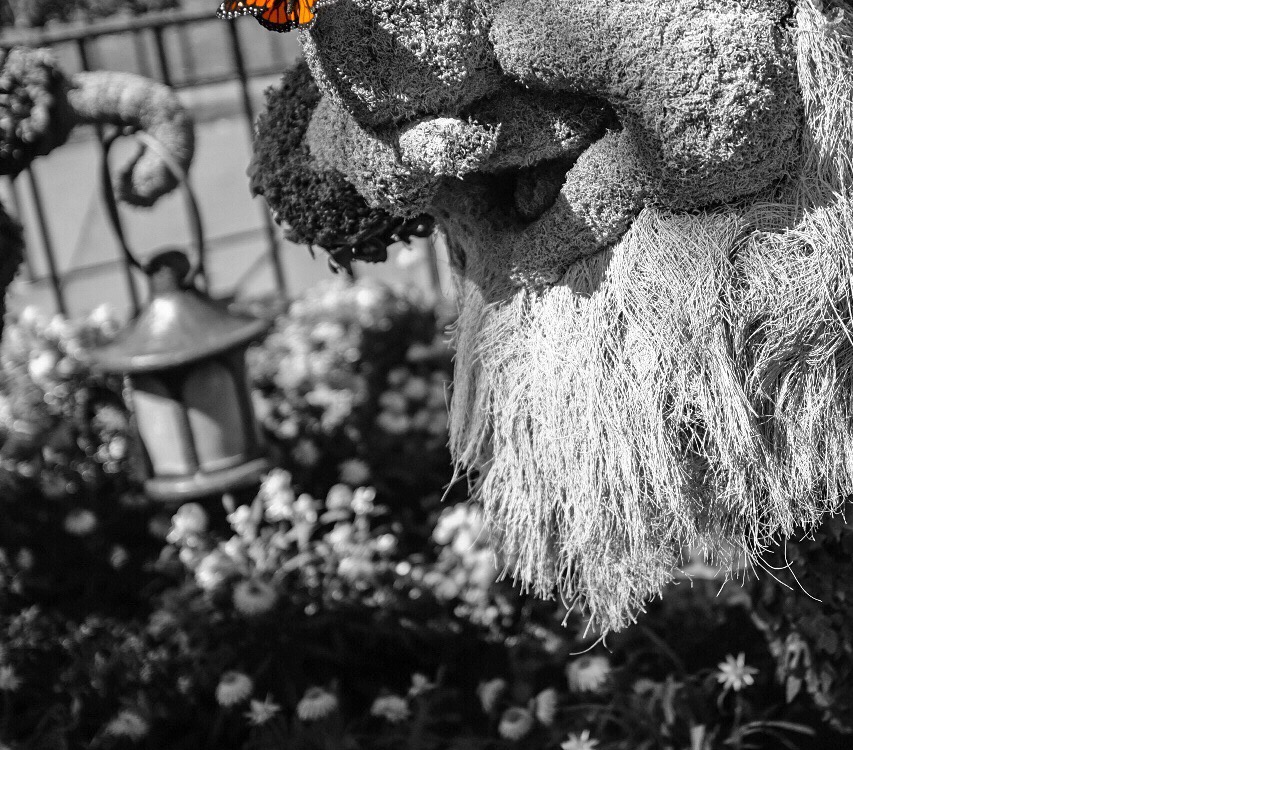
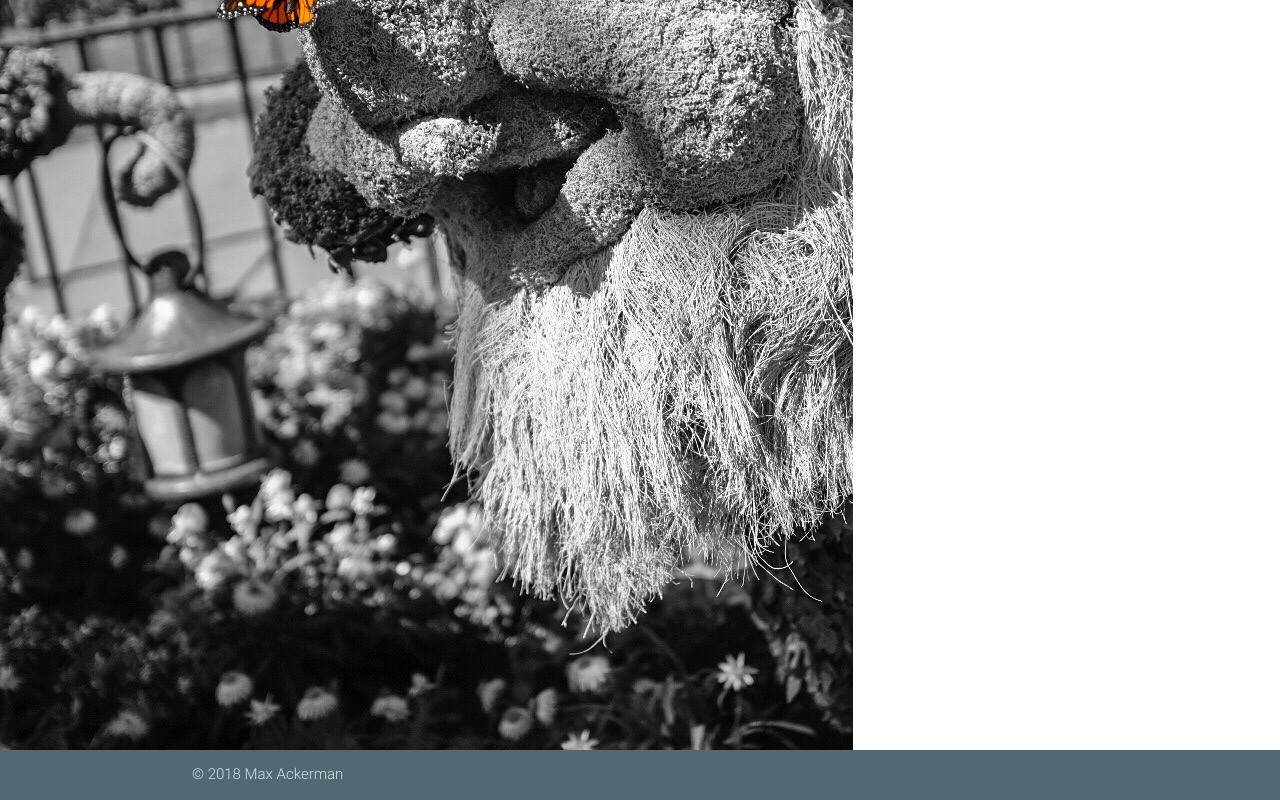
Before and after one commit to ackermax/ackermax-portfolio, a plain HTML site: page index.html in a window 1280 px wide. Shown: the part 433-1233 px from the top of the page. Before the commit the page ends 1183 px from the top, so only its background shows below. Drawn offline with Linux system fonts and the light colour scheme.

Commit message:
added footer

```diff
--- a/css/style.css
+++ b/css/style.css
@@ -1,3 +1,13 @@
+body {
+    display: flex;
+    min-height: 100vh;
+    flex-direction: column;
+  }
+
+main {
+    flex: 1 0 auto;
+  }
+
 #picture-splash {
     background-image: url(../images/splash.jpg);
     background-position-y: -175px;
@@ -50,6 +60,10 @@
     height: 55px;
 }
 
+#footer-padding {
+    padding: 0;
+}
+
 @media screen and (max-width: 450px){
     #null-row {
         visibility: hidden;
--- a/index.html
+++ b/index.html
@@ -64,6 +64,7 @@
             </ul>
         </div>
     </nav>
+    <main>
         <div class="row" id="null-row">
             <div class="col s12 m4 push-m8" id="white">
                 <ul id="list-main">
@@ -85,7 +86,14 @@
                 </ul>
             </div>
         </div>
-
+    </main>
+    <footer class="page-footer #546e7a blue-grey darken-1" id="footer-padding">
+        <div class="footer-copyright">
+            <div class="container">
+                © 2018 Max Ackerman
+            </div>
+        </div>
+    </footer>
     <!--Import jQuery before materialize.js-->
     <script type="text/javascript" src="js/jquery-3.2.1.min.js"></script>
     <script type="text/javascript" src="js/materialize.min.js"></script>
```
Also changed, not shown: about.html (+10 -0 lines), contact.html (+10 -0 lines), photography.html (+10 -0 lines), web-design.html (+10 -0 lines). Lines whose indentation alone changed are shown as unchanged.
